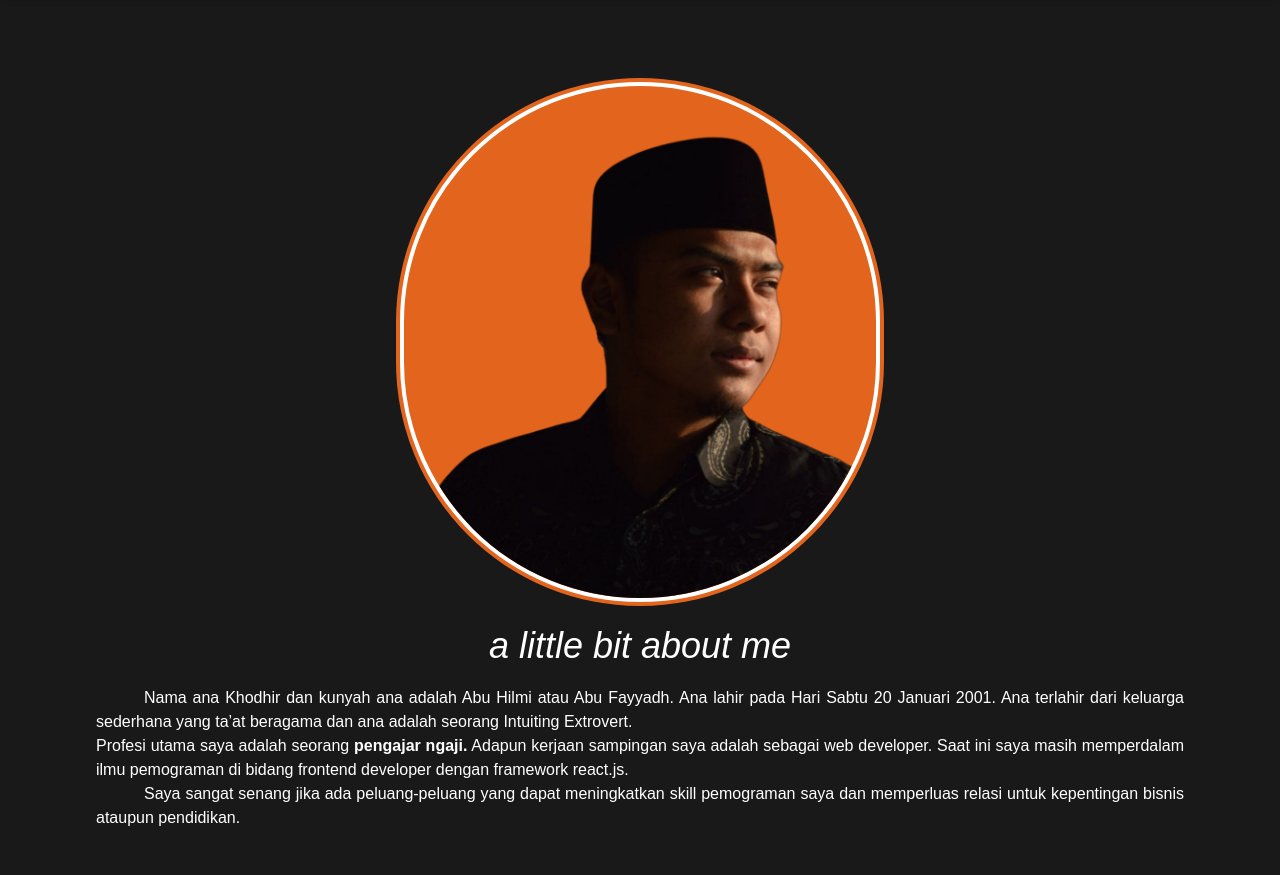
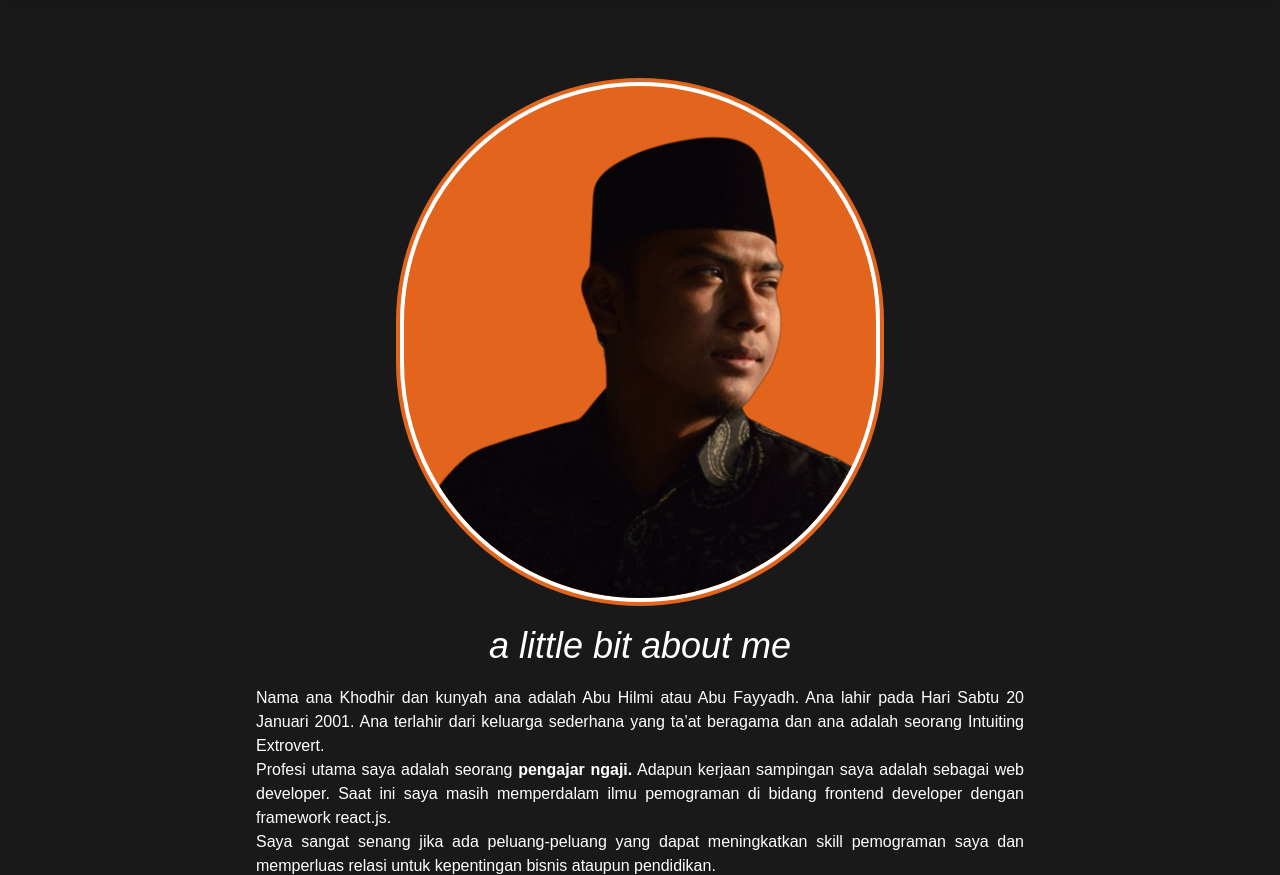
Before and after one commit to Afyadh-co/Portofolio-1, a website: page dist/about.html in a window 1280 px wide. Shown: the part 82-957 px from the top of the page. Drawn offline with Linux system fonts and the light colour scheme.

Commit message:
memperbaiki space paragraph di about

```diff
--- a/dist/about.html
+++ b/dist/about.html
@@ -89,15 +89,13 @@
           <h1 class="mt-5 text-4xl font-thin text-white">
             <i>a little bit about me</i>
           </h1>
-          <p class="text-justify mt-5 text-white indent-[3em]">
-            <!-- Ana memiliki sebuah impian -semoga Allah mengabulkannya- untuk
-            membangun sebuah ekosistem peradaban islam yang in syaa Allah semua
-            umat islam akan mendapatkan kebermanfaatan darinya di indonesia
-            bahkan dunia, <br />
-            <i>In syaa Allah wa bi ’aunihi Ta’ala.</i> -->
+          <span class="mx-auto px-40">
+          <p class="text-justify mt-5 text-white">
             Nama ana Khodhir dan kunyah ana adalah Abu Hilmi atau Abu Fayyadh. Ana lahir pada Hari Sabtu 20 Januari 2001. Ana terlahir dari keluarga sederhana yang ta’at beragama dan ana adalah seorang Intuiting Extrovert.<br>
-            Profesi utama saya adalah seorang <b>pengajar ngaji.</b> Adapun kerjaan sampingan saya adalah sebagai web developer. Saat ini saya masih memperdalam ilmu pemograman di bidang frontend developer dengan framework react.js.<p class="text-justify text-white indent-[3em]">Saya sangat senang jika ada peluang-peluang yang dapat meningkatkan skill pemograman saya dan memperluas relasi untuk kepentingan bisnis ataupun pendidikan.</p>
+            Profesi utama saya adalah seorang <b>pengajar ngaji.</b> Adapun kerjaan sampingan saya adalah sebagai web developer. Saat ini saya masih memperdalam ilmu pemograman di bidang frontend developer dengan framework react.js.</p>
+            <p class="text-justify text-white">Saya sangat senang jika ada peluang-peluang yang dapat meningkatkan skill pemograman saya dan memperluas relasi untuk kepentingan bisnis ataupun pendidikan.</p>
           </p>
+          </span>
         </div>
       </div>
       <a
```
Also changed, not shown: dist/styles.css.
